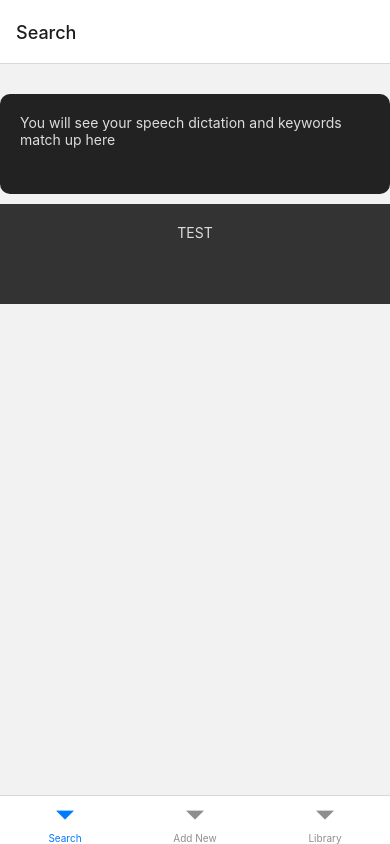
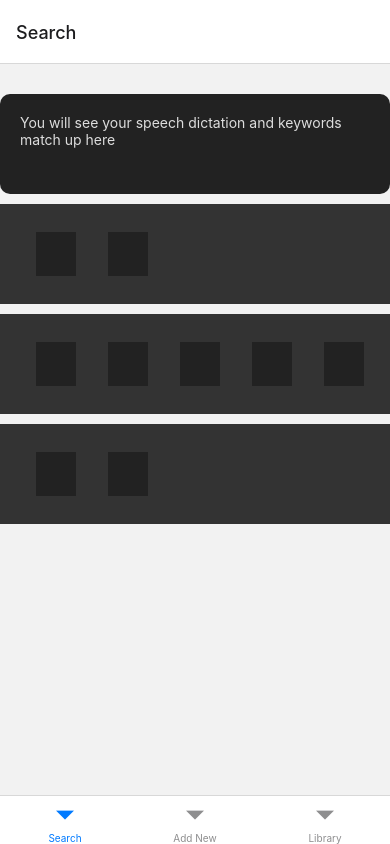
Before and after one commit to csmalhi/keywordSearchMobileApp, a React Native app: screen /Search in a window 390 px wide. Built offline with nearby package versions, Linux system fonts and the light colour scheme.

Commit message:
feat: library layout

```diff
--- a/package.json
+++ b/package.json
@@ -23,6 +23,7 @@
     "react": "18.2.0",
     "react-dom": "18.2.0",
     "react-native": "0.71.4",
+    "react-native-elements": "^3.4.3",
     "react-native-gesture-handler": "^2.9.0",
     "react-native-paper": "^5.5.0",
     "react-native-safe-area-context": "^4.5.0",
--- a/src/components/Search.js
+++ b/src/components/Search.js
@@ -1,6 +1,5 @@
 import React, { useState } from "react";
 import {
-  FlatList,
   SafeAreaView,
   StatusBar,
   StyleSheet,
@@ -8,6 +7,8 @@ import {
   Text,
   View,
   Button,
+  FlatList,
+  List,
 } from "react-native";
 
 const DATA = {
@@ -136,59 +137,52 @@ const Item = ({ item, onPress, backgroundColor, textColor }) => (
     onPress={onPress}
     style={[styles.item, { backgroundColor }]}
   >
-    <Text style={[styles.title, { color: textColor }]}>{item.name}</Text>
+    <Text style={[styles.title, { color: textColor }]}>{item.title}</Text>
   </TouchableOpacity>
+
 );
 
 const renderItem = ({ item }) => {
-  const [selectedId, setSelectedId] = useState();
-
-  const backgroundColor = item.id === selectedId ? "#222" : "#555";
-  const color = item.id === selectedId ? "white" : "black";
-  console.log("----------", item);
+  // const [selectedId, setSelectedId] = useState();
+  // const backgroundColor = item.id === selectedId ? "#222" : "#555";
+  // const color = item.id === selectedId ? "white" : "black";
   return (
     <Item
       item={item}
       onPress={() => setSelectedId(item.id)}
-      backgroundColor={backgroundColor}
-      textColor={color}
+      backgroundColor={'#222'}
+      textColor={'#ccc'}
     />
   );
 };
 
 const Lists = ({ lists }) => {
-  Object.keys(lists)
-    .sort()
-    .map((keyword) => {
-      console.log("--------keyword", lists[keyword]);
-    });
   let sortedLists = Object.keys(lists)
     .sort()
     .map((keyword) => {
       return (
-        <FlatList
-          data={lists[keyword]}
-          renderItem={renderItem}
-          keyExtractor={(item) => item.id}
-          horizontal={true}
+        <SafeAreaView
+          style={{
+            backgroundColor: "#333",
+            height: 100,
+            width: "100%",
+            alignItems: "start",
+            padding: 20,
+            marginBottom: 10
+          }}
           key={keyword}
-        />
+        >
+          <FlatList
+            data={lists[keyword]}
+            renderItem={renderItem}
+            keyExtractor={(item) => item.id}
+            horizontal
+          />
+        </SafeAreaView>
       );
     });
 
-  return (
-    <View
-      style={{
-        backgroundColor: "#333",
-        height: 100,
-        width: "100%",
-        alignItems: "center",
-        padding: 20,
-      }}
-    >
-      <Text style={{ color: "#ddd" }}>TEST</Text>
-    </View>
-  );
+  return sortedLists;
 };
 
 export default function SearchComponent({ navigation, route }) {
@@ -222,6 +216,7 @@ export default function SearchComponent({ navigation, route }) {
         </Text>
       </View>
       <Lists lists={DATA} />
+
       {/* <Button
         title="Create post"
         onPress={() => navigation.navigate("CreatePost")}
```
Also changed, not shown: 1 other file (tests, documents, lock files or other folders).
